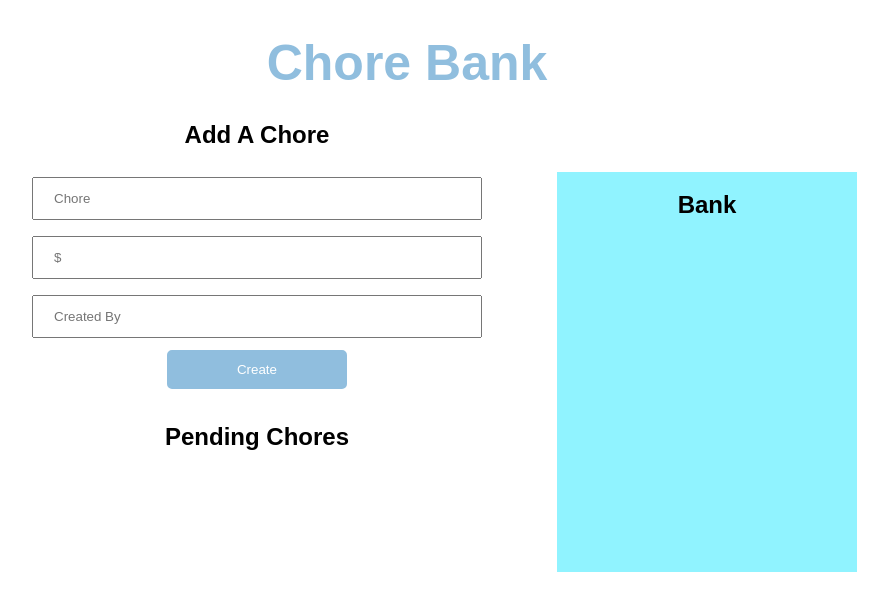
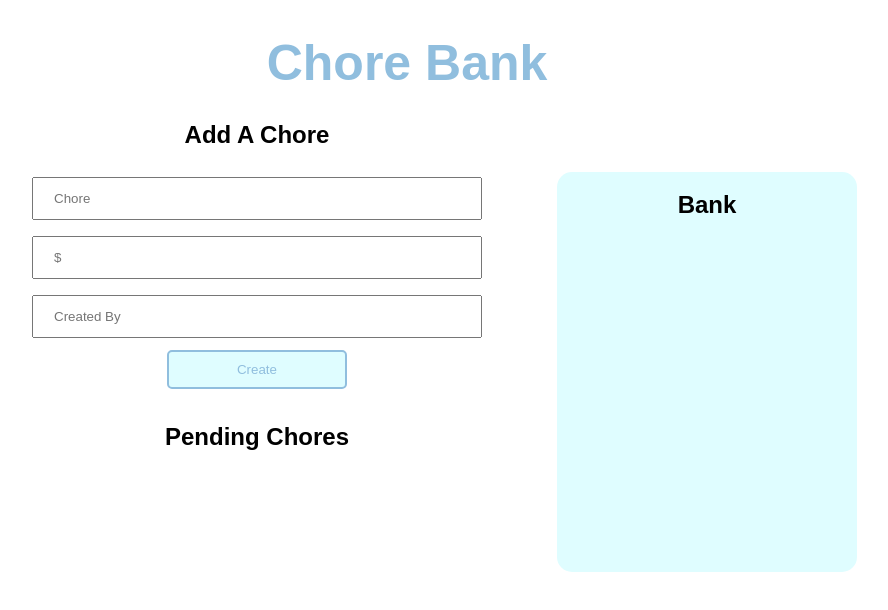
Before and after one commit to christinanate/chorebank, a React app: page / in a window 1280 px wide. Shown: the top 610 px of the page, without its empty margins (233-1121 px from the left). Built offline with nearby package versions, Linux system fonts and the light colour scheme; no server answers; the HTML template or start-up script is replaced by a standard one.

Commit message:
styled the bank

```diff
--- a/styles.css
+++ b/styles.css
@@ -70,20 +70,25 @@ h2 {
   font-family: 'Montserrat', sans-serif;
 }
 
+.choreitem-container:hover {
+  background-color: rgb(176, 240, 219);
+}
+
 .chore-item-header {
   display: flex;
 }
 
 .container-3 {
   flex:1;
-  /* border: rgb(231, 247, 247) solid; */
-  background-color: #90f3ff;
+  /* border: blueviolet solid; */
+  background-color: #dffdff;
   /* margin: 5px; */
   height: 400px;
   display: flex;
   flex-direction: column;
   align-items: center;
   margin-top: 70px;
+  border-radius: 15px;
 }
 
 .bank-container {
@@ -93,8 +98,20 @@ h2 {
 
 .bankitem-container {
   display: flex;
-  width: 150px;
+  width: 200px;
   justify-content: space-around;
+  /* border: blue solid; */
+  border-radius: 10px;
+  background-color: white;
+  margin-bottom: 10px;
+  font-family: 'Montserrat', sans-serif;
+  color: rgb(36, 110, 21);
+  border: rgb(36, 110, 21) 1px solid;
+}
+
+.bankitem-container:hover {
+  cursor: pointer;
+  background-color: aquamarine;
 }
 
 input[type=text] {
@@ -118,9 +135,9 @@ input[type=submit] {
 }
 
 .add-submit-btn {
-  background-color: #90bede;
+  background-color: #dffdff;
   border: solid #90bede 2px;
-  color: white;
+  color: #90bede;
 }
 
 .add-submit-btn:hover {
```
